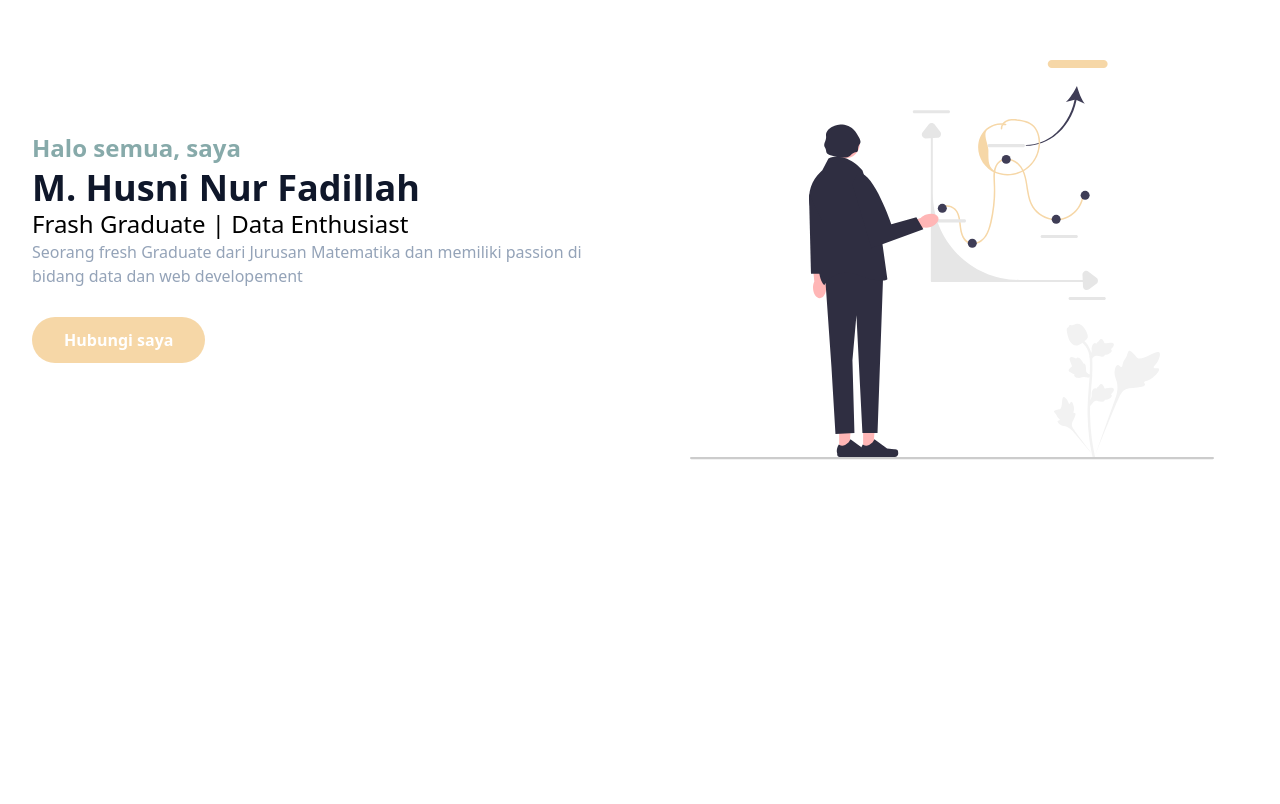
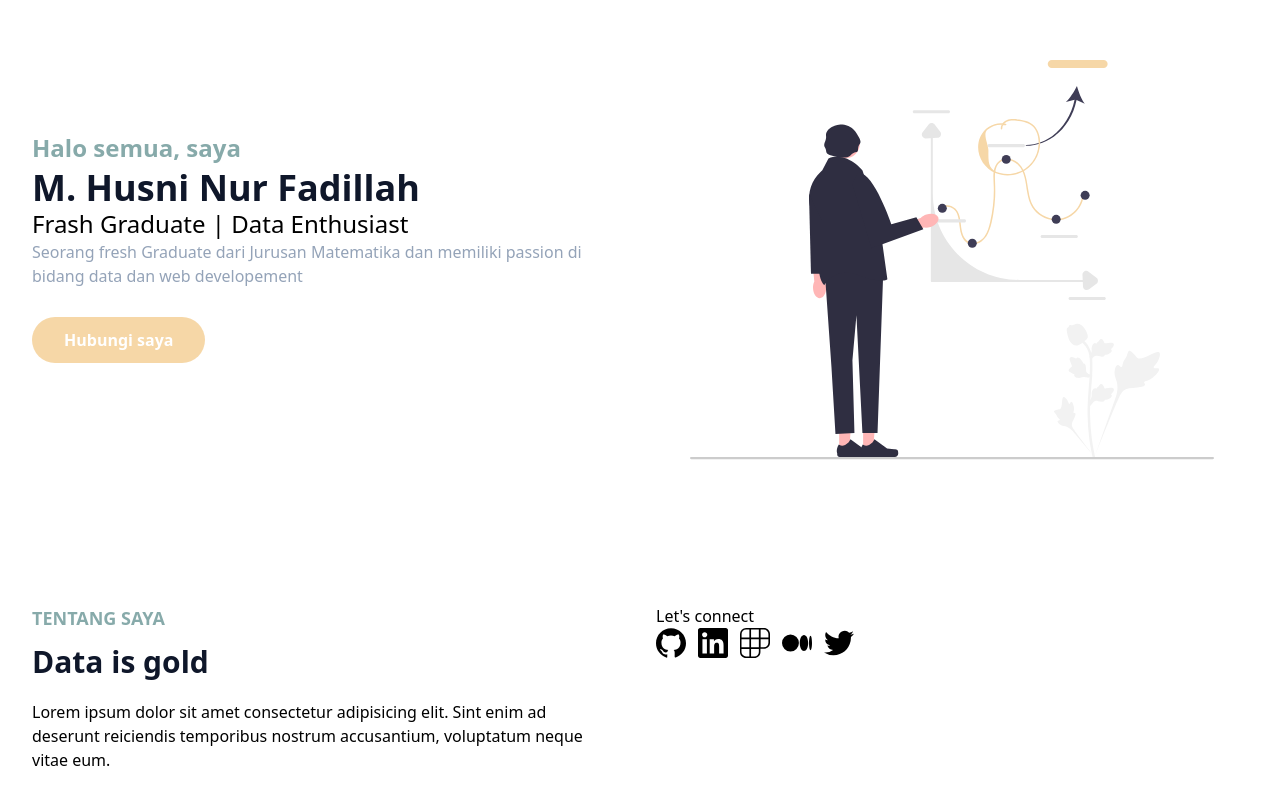
Before and after one commit to husfuu/masmas-excel, a Next.js app: page / in a window 1280 px wide. Shown: the part 120-924 px from the top of the page. Before the commit the page ends 800 px from the top, so only its background shows below. Built offline with nearby package versions, Linux system fonts and the light colour scheme.

Commit message:
add About section

```diff
--- /dev/null
+++ b/components/About/index.js
@@ -0,0 +1,36 @@
+export default function About() {
+    return (
+        <section id="about" className="pt-36 pb-32" >
+            <div className="container">
+                <div className="flex flex-wrap">
+                    <div className="w-full px-4 mb-10 lg:w-1/2">
+                        <h4 className="font-bold uppercase text-primary text-lg mb-3" >Tentang saya</h4>
+                        <h2 className="font-bold text-dark text-3xl mb-5 max-w-xl">Data is gold</h2>
+                        <p className="font-medium text-base max-w-xl">Lorem ipsum dolor sit amet consectetur adipisicing elit. Sint enim ad deserunt reiciendis temporibus nostrum accusantium, voluptatum neque vitae eum.</p>
+                    </div>
+                    <div className="w-full px-4 lg:w-1/2" >
+                        <h3>Let's connect</h3>
+                        <div className="flex items-center">
+                            {/* GitHub */}
+                            <a href="https://github.com/husfuu" target="_blank" rel="noopener noreferrer" className="mr-3">
+                                <img src="github.svg" alt="github" width={30} />
+                            </a>
+                            <a href="https://www.linkedin.com/in/muhammad-husni-nur-fadillah/" target="_blank" rel="noopener noreferrer" className="mr-3">
+                                <img src="linkedin.svg" alt="linkedin" width={30} />
+                            </a>
+                            <a href="https://www.polywork.com/husfuu" target="_blank" rel="noopener noreferrer" className="mr-3">
+                                <img src="polywork.svg" alt="polywork" width={30} />
+                            </a>
+                            <a href="https://medium.com/@husfuu" target="_blank" rel="noopener noreferrer" className="mr-3">
+                                <img src="medium.svg" alt="twitter" width={30} />
+                            </a>
+                            <a href="https://twitter.com/tanakafuu" target="_blank" rel="noopener noreferrer" className="mr-3">
+                                <img src="twitter.svg" alt="twitter" width={30} />
+                            </a>
+                        </div>
+                    </div>
+                </div>
+            </div>
+        </section>
+    )
+}
--- a/pages/index.js
+++ b/pages/index.js
@@ -1,9 +1,10 @@
 import Hero from "../components/Hero/"
-
+import About from "../components/About"
 export default function Home() {
   return (
     <>
       <Hero />
+      <About />
 
 
 
```
